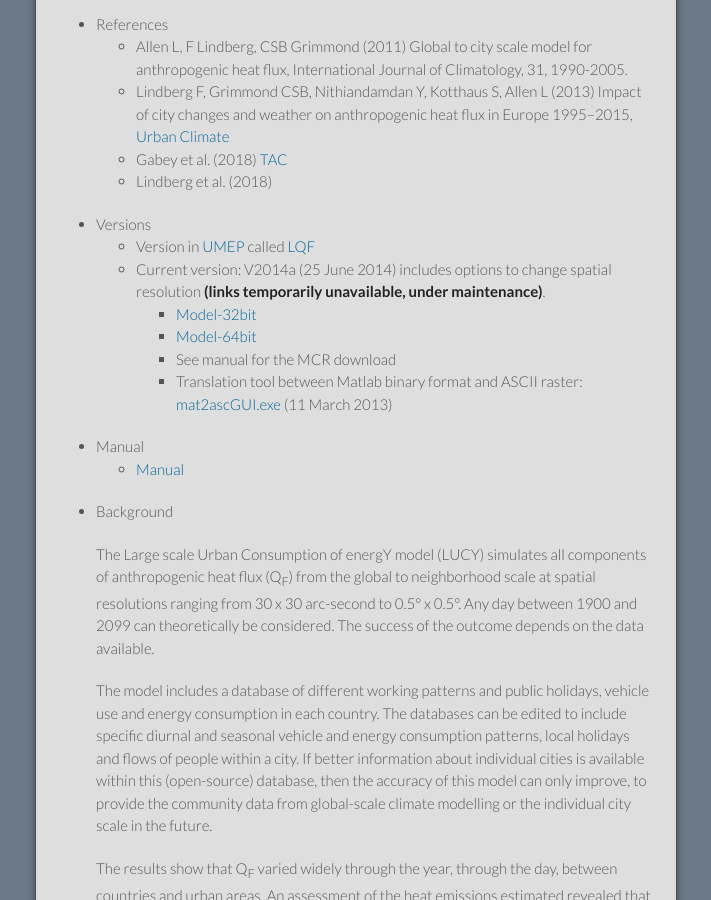
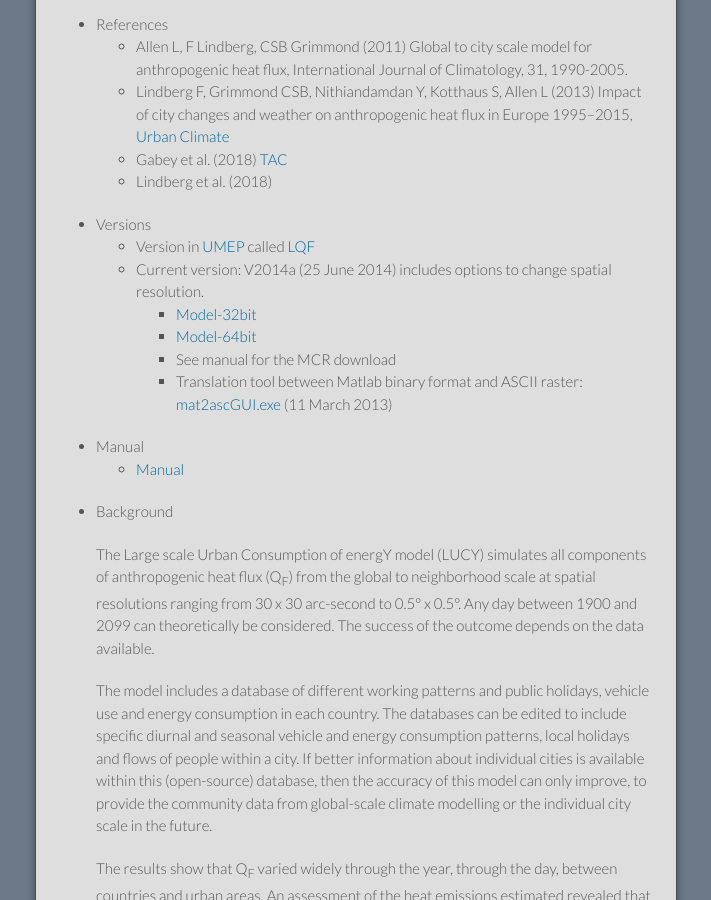
Before and after one commit to Urban-Meteorology-Reading/Urban-Meteorology-Reading.github.io, a Jekyll site: the page built from LUCY.md, in a window 1280 px wide and 900 px high, scrolled down 356 px. Shown: the whole window, without its empty margins (284-995 px from the left). Built offline with Jekyll 4.4.1, drawn with Linux system fonts in a browser that asks for light colours.

Commit message:
Update LUCY.md

```diff
--- a/LUCY.md
+++ b/LUCY.md
@@ -20,11 +20,11 @@ Please report issues [here](https://github.com/Urban-Meteorology-Reading/Urban-M
 
 * Versions
    * Version in [UMEP](https://umep-docs.readthedocs.io) called [LQF](http://umep-docs.readthedocs.io/en/latest/OtherManuals/LQF_Manual.html#lqf-manual)
-   * Current version: V2014a (25 June 2014) includes options to change spatial resolution **(links temporarily unavailable, under maintenance)**.
-     * [Model-32bit](https://github.com/Urban-Meteorology-Reading/Urban-Meteorology-Reading.github.io/raw/master/other%20files/LUCYSetup32bit.exe.zip)
-     * [Model-64bit](https://github.com/Urban-Meteorology-Reading/Urban-Meteorology-Reading.github.io/raw/master/other%20files/LUCYSetup64bit.exe.zip)
+   * Current version: V2014a (25 June 2014) includes options to change spatial resolution.
+     * [Model-32bit](http://www.met.reading.ac.uk/micromet/documents/SoftwareDownloads/LUCYdownload/LUCYSetup_32bit.exe)
+     * [Model-64bit](http://www.met.reading.ac.uk/micromet/documents/SoftwareDownloads/LUCYdownload/LUCYSetup64bit.exe)
      * See manual for the MCR download
-     * Translation tool between Matlab binary format and ASCII raster: [mat2ascGUI.exe](other files/mat2ascGUI.exe.zip) (11 March 2013)
+     * Translation tool between Matlab binary format and ASCII raster: [mat2ascGUI.exe](http://www.met.reading.ac.uk/micromet/documents/SoftwareDownloads/LUCYdownload/mat2ascGUI.exe) (11 March 2013)
 
 
 * Manual
```
